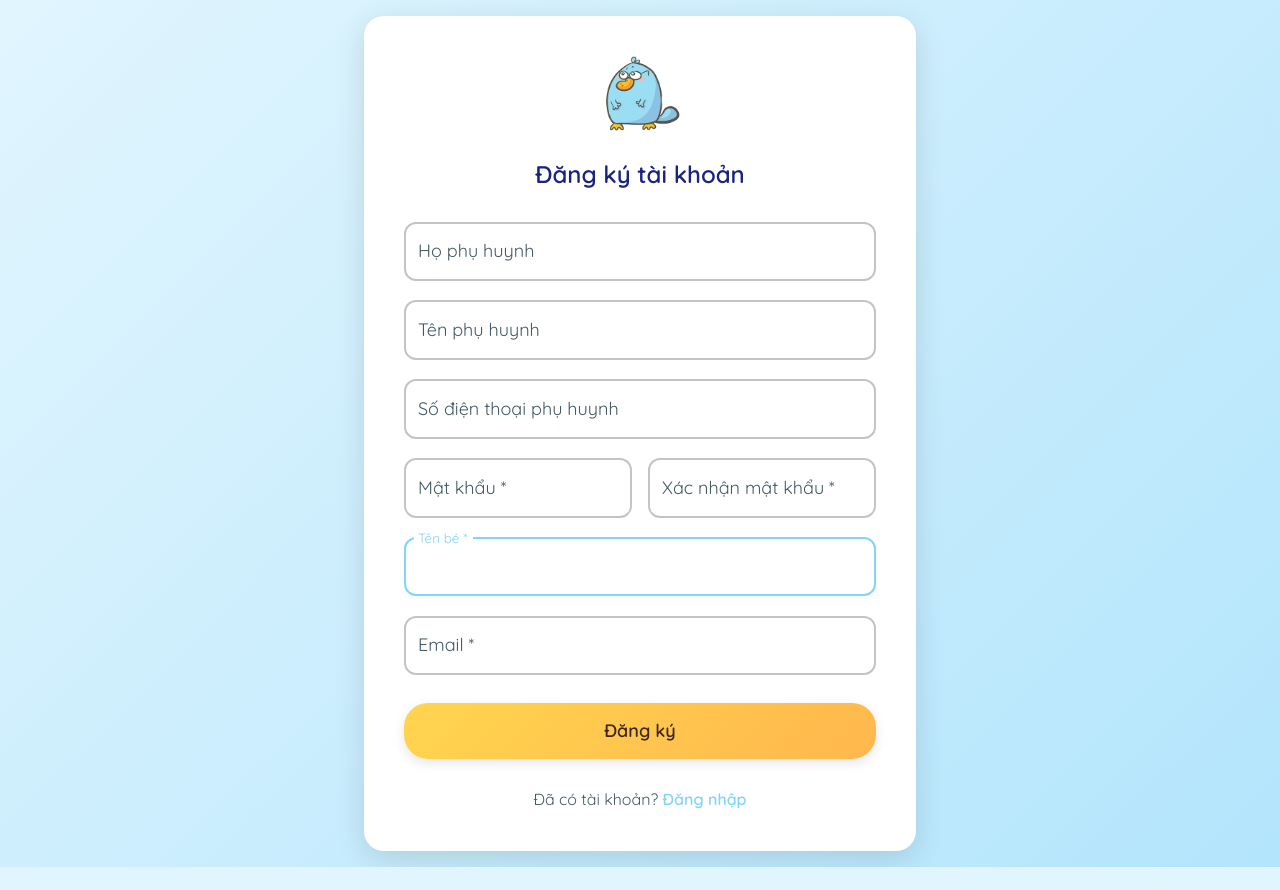
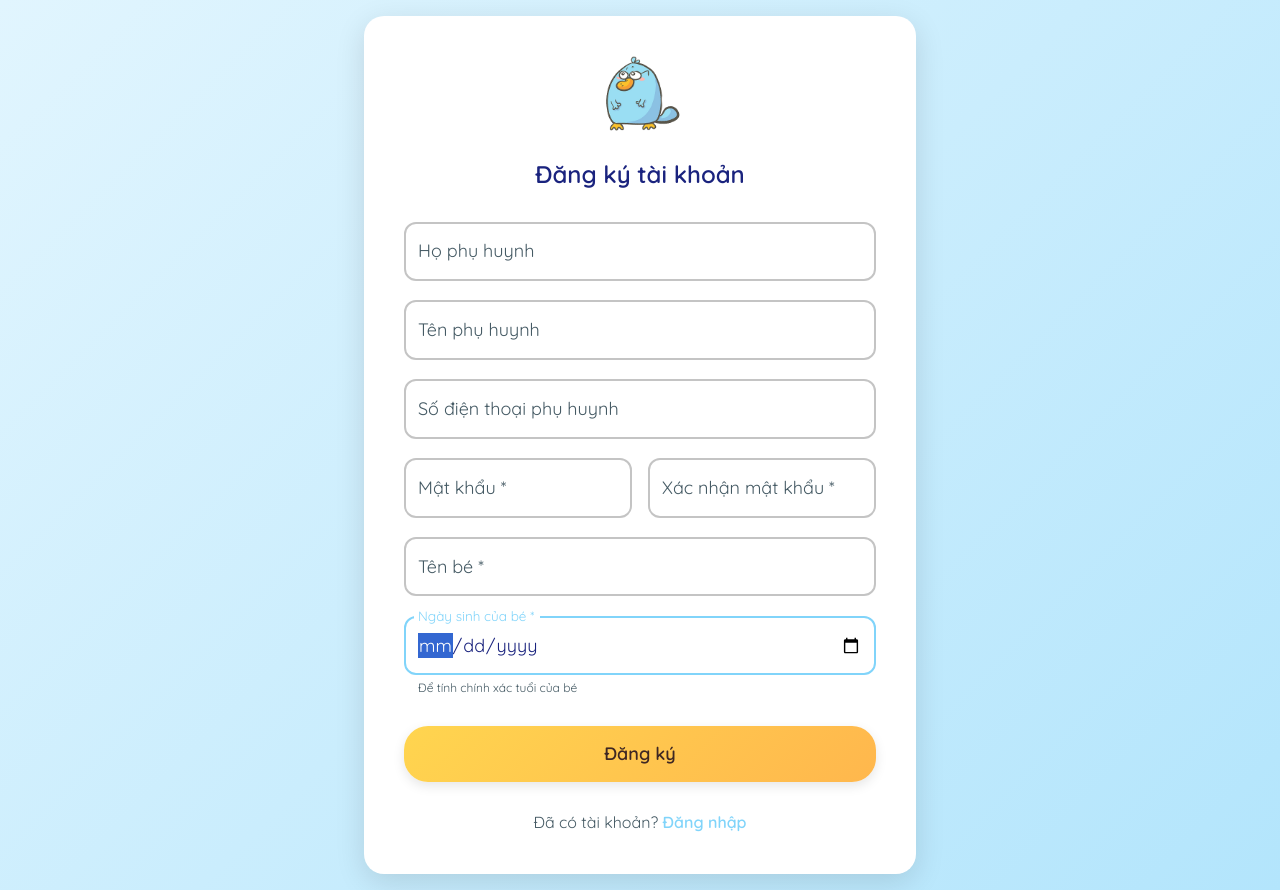
Before and after one commit to K1enNg/Tomo1-interface, a React (Vite) app: page /register in a window 1280 px wide. Before the commit the page ends 867 px from the top, so only its background shows below. Built offline with nearby package versions, Linux system fonts and the light colour scheme.

Commit message:
modified registerDTOs to save child data

```diff
--- a/src/api/auth.ts
+++ b/src/api/auth.ts
@@ -6,7 +6,9 @@ interface RegisterPayload {
   phoneNumber: string,
   password: string,
   firstName: string,
-  lastName: string
+  lastName: string,
+  childFirstName: string,
+  childDob: string,
 }
 
 export async function login(payload: LoginCredentials) {
--- a/src/pages/Homepage/Homepage.tsx
+++ b/src/pages/Homepage/Homepage.tsx
@@ -1,10 +1,7 @@
 import { Box, IconButton } from '@mui/material';
 import { Settings as SettingsIcon } from '@mui/icons-material';
-import { useNavigate } from 'react-router-dom';
 
 const Homepage = () => {
-    const navigate = useNavigate();
-
     const handleLessonClick = () => {
         // TODO: Navigate to lesson page when implemented
         // For now, this is a placeholder
--- a/src/pages/auth/Register/Register.tsx
+++ b/src/pages/auth/Register/Register.tsx
@@ -17,7 +17,7 @@ const Register = () => {
     const navigate = useNavigate();
 
     const [childName, setChildName] = useState('');
-    const [email, setEmail] = useState('');
+    const [childDob, setChildDob] = useState('');
     const [confirmPassword, setConfirmPassword] = useState('');
     const [formData, setFormData] = useState({
         password: '',
@@ -41,6 +41,22 @@ const Register = () => {
             return;
         }
 
+        if (!childDob) {
+            setError('Vui lòng nhập ngày sinh của bé');
+            return;
+        }
+
+        const dobDate = new Date(childDob);
+        if (isNaN(dobDate.getTime()) || dobDate > new Date()) {
+            setError('Ngày sinh không hợp lệ');
+            return;
+        }
+
+        if (!childName.trim()) {
+            setError('Vui lòng nhập tên của bé');
+            return;
+        }
+
         if (formData.password !== confirmPassword) {
             setError('Mật khẩu xác nhận không khớp');
             return;
@@ -51,10 +67,17 @@ const Register = () => {
             return;
         }
 
-        // Mock registration - replace with actual API call
         try {
-            await register(formData);
-            console.log('Registration successful', formData);
+            const payload = {
+                firstName: formData.firstName,
+                lastName: formData.lastName,
+                phoneNumber: formData.phoneNumber,
+                password: formData.password,
+                childFirstName: childName.trim(),
+                childDob: new Date(childDob).toISOString(),
+            };
+            await register(payload);
+            console.log('Registration successful', payload);
             navigate('/signin');
         } catch (err) {
             setError('Đăng ký thất bại. Vui lòng thử lại.');
@@ -132,25 +155,25 @@ const Register = () => {
                     </Grid>
                 </Grid>
 
-                {/* <Typography variant="body2" color="text.secondary" sx={{ mt: 1 }}>
-                    Thông tin phụ huynh (không bắt buộc)
-                </Typography> */}
-
                 <TextField
                     fullWidth
                     label="Tên bé *"
                     value={childName}
                     onChange={(e) => setChildName(e.target.value)}
-                    autoFocus
                 />
+
 
                 <TextField
                     fullWidth
-                    label="Email *"
-                    type="email"
-                    value={email}
-                    onChange={(e) => setEmail(e.target.value)}
-                    autoComplete="email"
+                    label="Ngày sinh của bé *"
+                    type="date"
+                    value={childDob}
+                    onChange={(e) => setChildDob(e.target.value)}
+                    InputLabelProps={{
+                        shrink: true,
+                    }}
+                    helperText="Để tính chính xác tuổi của bé"
+                    autoFocus
                 />
 
                 <Button
--- a/src/pages/auth/SignIn/SignIn.tsx
+++ b/src/pages/auth/SignIn/SignIn.tsx
@@ -35,7 +35,21 @@ const SignIn = () => {
         try {
             // Simulate API call
 
-            await login({ phoneNumber, password });
+            const response = await login({ phoneNumber, password });
+
+            if (response?.access_token) {
+                sessionStorage.setItem('access_token', response.access_token);
+            }
+
+            if (Array.isArray(response?.children) && response.children.length > 0) {
+                const child = response.children[0];
+                if (child?.firstName && child?.dob) {
+                    sessionStorage.setItem('denverChildInfo', JSON.stringify({
+                        name: child.firstName,
+                        dateOfBirth: child.dob,
+                    }));
+                }
+            }
             // For demo purposes, accept any phoneNumber/password
             console.log('Login successful', { phoneNumber, rememberMe });
             navigate('/denver/intro');
--- a/src/pages/test/denver/ChildInfo/ChildInfo.tsx
+++ /dev/null
@@ -1,119 +0,0 @@
-import { useState } from 'react';
-import { useNavigate } from 'react-router-dom';
-import { Box, Typography, TextField, Button, Paper, Alert } from '@mui/material';
-import TestLayout from '../../../../components/layout/TestLayout/TestLayout';
-import BirdMascot from '../../../../components/mascot/BirdMascot/BirdMascot';
-
-const ChildInfo = () => {
-    const navigate = useNavigate();
-    const [name, setName] = useState('');
-    const [dateOfBirth, setDateOfBirth] = useState('');
-    const [error, setError] = useState('');
-
-    const handleSubmit = () => {
-        if (!name.trim()) {
-            setError('Vui lòng nhập tên của bé');
-            return;
-        }
-        if (!dateOfBirth) {
-            setError('Vui lòng nhập ngày sinh của bé');
-            return;
-        }
-
-        const dobDate = new Date(dateOfBirth);
-        if (dobDate > new Date()) {
-            setError('Ngày sinh không hợp lệ');
-            return;
-        }
-
-        const childInfo = {
-            name: name.trim(),
-            dateOfBirth: dobDate,
-        };
-
-        sessionStorage.setItem('denverChildInfo', JSON.stringify(childInfo));
-        navigate('/denver/test');
-    };
-
-    return (
-        <TestLayout>
-            <Box
-                sx={{
-                    display: 'flex',
-                    flexDirection: 'column',
-                    alignItems: 'center',
-                    gap: 3,
-                    mt: 2,
-                }}
-            >
-                <Typography variant="h4" component="h1" sx={{ fontWeight: 700, textAlign: 'center' }}>
-                    Thông tin của bé
-                </Typography>
-
-                <BirdMascot animation="float" size={150} />
-
-                <Paper
-                    elevation={3}
-                    sx={{
-                        p: 4,
-                        width: '100%',
-                        maxWidth: 500,
-                        backgroundColor: 'rgba(255, 255, 255, 0.9)',
-                    }}
-                >
-                    {error && (
-                        <Alert severity="error" sx={{ mb: 3 }}>
-                            {error}
-                        </Alert>
-                    )}
-
-                    <Box sx={{ display: 'flex', flexDirection: 'column', gap: 3 }}>
-                        <TextField
-                            label="Tên thường gọi của bé"
-                            variant="outlined"
-                            fullWidth
-                            value={name}
-                            onChange={(e) => {
-                                setName(e.target.value);
-                                setError('');
-                            }}
-                            placeholder="Ví dụ: Bé Bông, Bé Tin..."
-                        />
-
-                        <TextField
-                            label="Ngày tháng năm sinh"
-                            type="date"
-                            value={dateOfBirth}
-                            onChange={(e) => {
-                                setDateOfBirth(e.target.value);
-                                setError('');
-                            }}
-                            fullWidth
-                            InputLabelProps={{
-                                shrink: true,
-                            }}
-                            helperText="Để tính chính xác tuổi của bé"
-                        />
-
-                        <Button
-                            variant="contained"
-                            color="secondary"
-                            size="large"
-                            onClick={handleSubmit}
-                            sx={{
-                                mt: 2,
-                                py: 1.5,
-                                fontSize: '1.1rem',
-                                fontWeight: 600,
-                            }}
-                        >
-                            Tiếp tục
-                        </Button>
-                    </Box>
-                </Paper>
-            </Box>
-        </TestLayout>
-    );
-};
-
-export default ChildInfo;
--- a/src/pages/test/denver/DenverIntro/DenverIntro.tsx
+++ b/src/pages/test/denver/DenverIntro/DenverIntro.tsx
@@ -1,14 +1,24 @@
 import { Box, Typography, Button, IconButton, Card, CardContent, Link } from '@mui/material';
 import { Settings as SettingsIcon, Info as InfoIcon } from '@mui/icons-material';
 import { useNavigate } from 'react-router-dom';
+import { useEffect } from 'react';
 import TestLayout from '../../../../components/layout/TestLayout/TestLayout';
 import BirdMascot from '../../../../components/mascot/BirdMascot/BirdMascot';
 
 const DenverIntro = () => {
     const navigate = useNavigate();
 
+    useEffect(() => {
+        if (!sessionStorage.getItem('denverChildInfo')) {
+            sessionStorage.setItem('denverChildInfo', JSON.stringify({
+                name: 'Bé',
+                dateOfBirth: new Date().toISOString(),
+            }));
+        }
+    }, []);
+
     const handleStartTest = () => {
-        navigate('/denver/child-info');
+        navigate('/denver/test');
     };
 
     return (
--- a/src/routes/denverRoutes.tsx
+++ b/src/routes/denverRoutes.tsx
@@ -1,14 +1,10 @@
 import type { RouteObject } from 'react-router-dom';
-import { DenverIntro, ChildInfo, DenverTest, DenverResults } from '../pages/test/denver';
+import { DenverIntro, DenverTest, DenverResults } from '../pages/test/denver';
 
 export const denverRoutes: RouteObject[] = [
     {
         path: '/denver/intro',
         element: <DenverIntro />,
-    },
-    {
-        path: '/denver/child-info',
-        element: <ChildInfo />,
     },
     {
         path: '/denver/test',
```
Also changed, not shown: src/pages/test/denver/index.tsx (+0 -1 lines).
